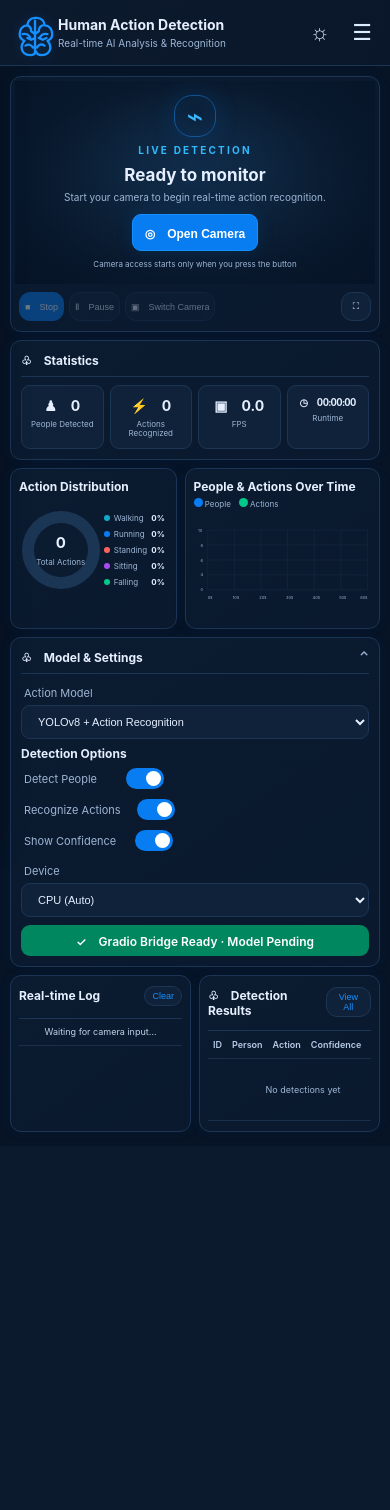
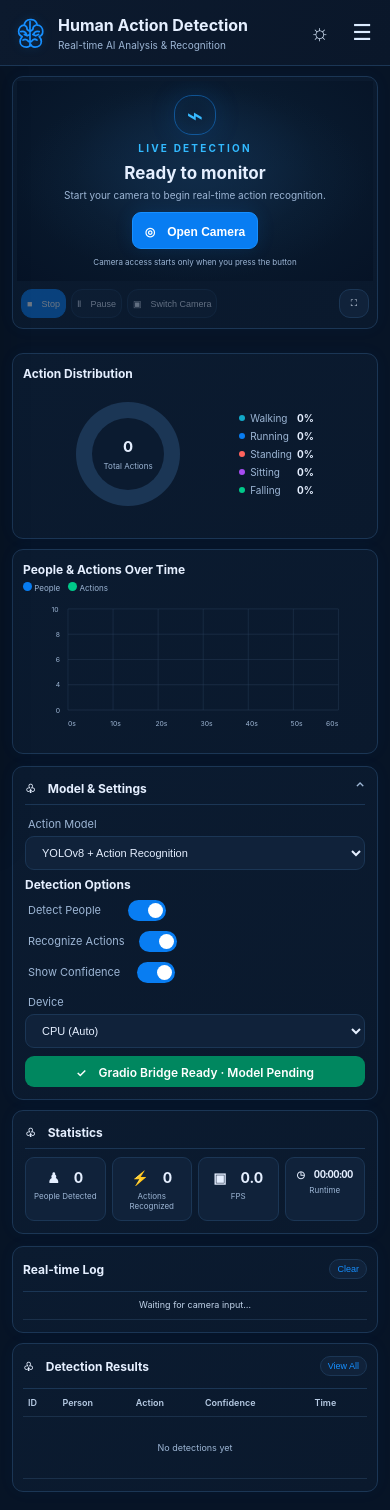
Before and after one commit to Stitch606/AI-Learning-Journey, a Python web app: template huggingface-space/templates/index.html in a window 390 px wide. Before the commit the page ends 1132 px from the top, so only its background shows below. Run offline with Jinja, Linux system fonts and the light colour scheme; the template is opened without the code that fills it, so the values that code supplies are empty.

Commit message:
Fix compact layout in Hugging Face mobile iframe

```diff
--- a/huggingface-space/static/styles/style.css
+++ b/huggingface-space/static/styles/style.css
@@ -193,3 +193,40 @@
   .sidebar { width: 200px; }
   .main { margin-left: 0; }
 }
+
+
+/* Hugging Face mobile iframe: physical phone width can expose a ~980px CSS viewport.
+   Switch to the compact flow before the fixed desktop rail squeezes the dashboard. */
+@media (max-width: 1050px) {
+  .topbar { height: 66px; padding: 0 12px; gap: 10px; }
+  .brand-icon { width: 36px; height: 40px; }
+  .brand-icon svg { width: 34px; height: 34px; }
+  .brand h1 { font-size: 16px; }
+  .brand p { font-size: 10px; }
+  .online, .topbar time, .gear { display: none; }
+  .mobile-menu { display: block; }
+  .sidebar { top: 66px; left: -210px; width: 200px; transition: left .2s; }
+  .sidebar.open { left: 0; }
+  .main { margin: 0; padding: 76px 12px 18px; min-width: 0; }
+  .layout { display: flex !important; flex-direction: column; gap: 12px; width: 100%; }
+  .center, .right { display: contents; width: 100%; min-width: 0; }
+  .video-panel { width: 100%; grid-column: auto; }
+  .video { aspect-ratio: 16 / 9; }
+  .charts { display: grid; grid-template-columns: repeat(2, minmax(0, 1fr)); gap: 10px; margin-top: 12px; width: 100%; }
+  .chart { min-width: 0; overflow: hidden; padding: 12px 10px; }
+  .distribution { min-height: 145px; gap: 6px; }
+  .donut { width: 104px; height: 104px; flex-basis: 104px; }
+  .donut > div { width: 72px; height: 72px; margin: 16px; }
+  .distribution ul { min-width: 0; font-size: 10px; }
+  .distribution li { white-space: normal; gap: 5px; }
+  .timeline svg { height: 140px; }
+  .right { display: grid; grid-template-columns: repeat(2, minmax(0, 1fr)); gap: 10px; }
+  .settings, .stats { min-width: 0; padding: 12px; }
+  .bottom-grid { grid-column: auto; width: 100%; grid-template-columns: minmax(0, .8fr) minmax(0, 1.2fr); gap: 10px; }
+  .log, .results { min-width: 0; padding: 12px 10px; }
+}
+@media (max-width: 600px) {
+  .charts, .right, .bottom-grid { grid-template-columns: minmax(0, 1fr); }
+  .distribution { justify-content: space-evenly; }
+  .video-controls { flex-wrap: wrap; }
+}
```
